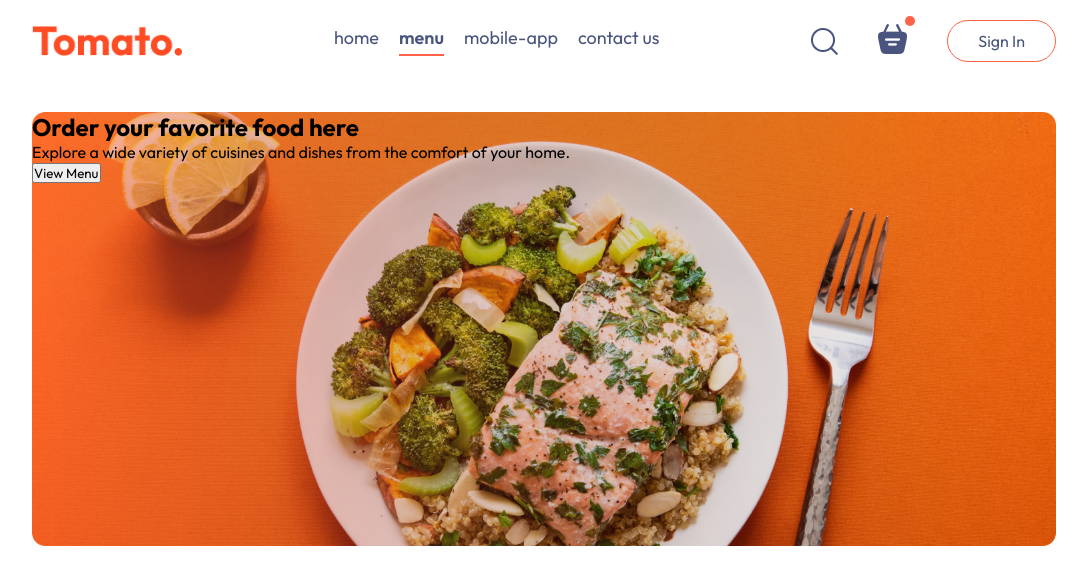
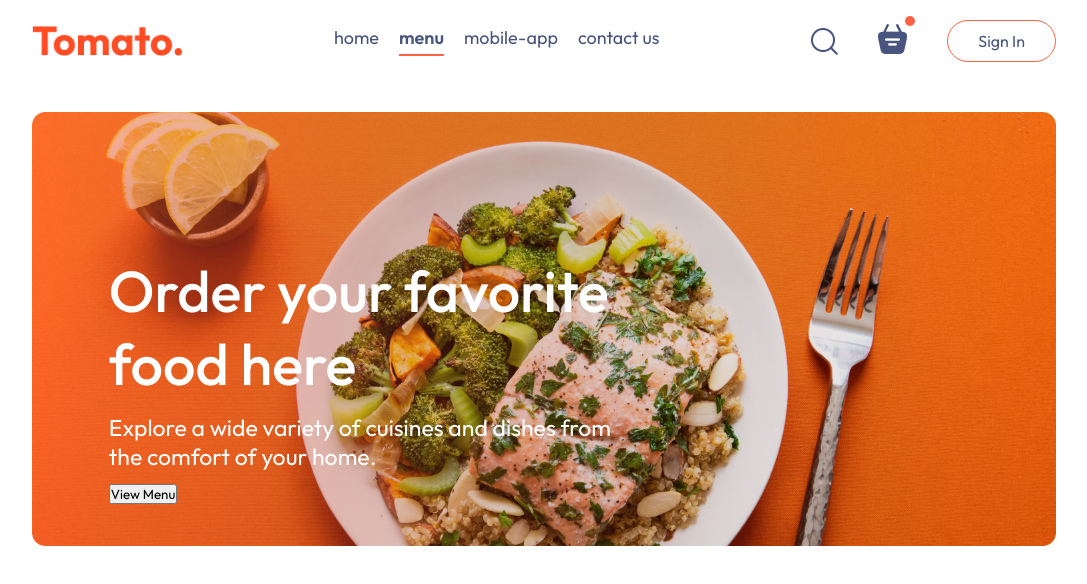
Before and after one commit to gamiduwelikanna/DineFlow, a React (Vite) app in the folder frontend/: page / in a window 1280 px wide. Shown: the top 584 px of the page, without its empty margins (96-1183 px from the left). Built offline with nearby package versions, Linux system fonts and the light colour scheme; the HTML template or start-up script is replaced by a standard one.

Commit message:
frontend of the header

```diff
--- a/frontend/src/components/Header/Header.css
+++ b/frontend/src/components/Header/Header.css
@@ -5,3 +5,26 @@
     background-size: contain;
     position:relative;
 }
+
+.header-contents{
+    position:absolute;
+    display:flex;
+    flex-direction: column;
+    align-items:start;
+    gap: 1vw;
+    max-width: 50%;
+    bottom: 10%;
+    left: 6vw;
+
+}
+
+.header-contents h2{
+    font-weight: 500;
+    color: #ffffff;
+    font-size: max(4.5vw, 22px);
+}
+
+.header-contents p{
+    font-size: max(1.8vw, 16px);
+    color: #ffffff;
+}
```
